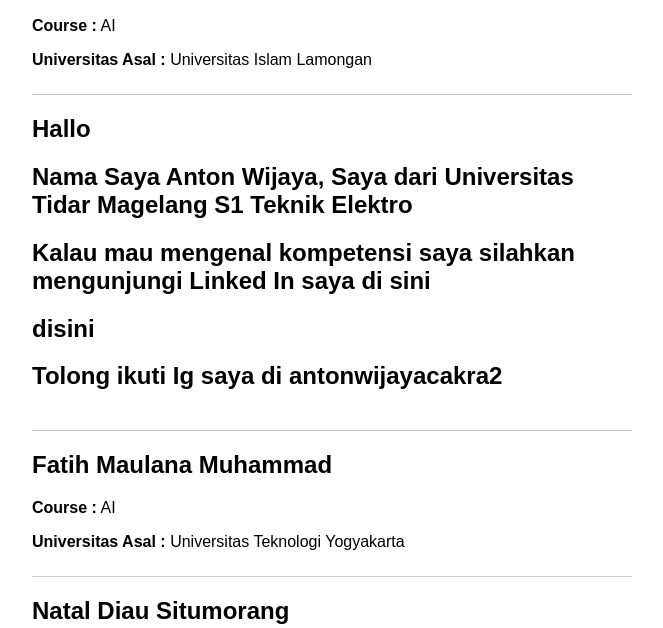
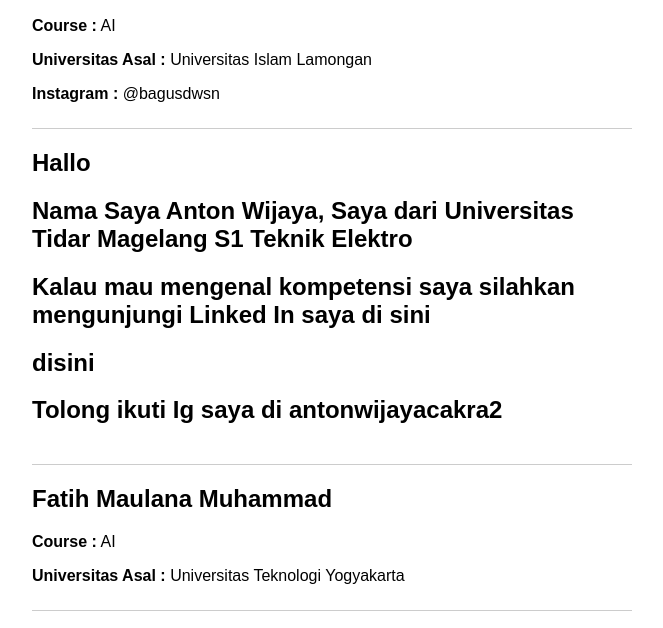
Before and after one commit to bagusdwsn/WebDevCollaborationProject, a plain HTML site: page index.html in a window 1280 px wide. Shown: the part 131-759 px from the top of the page, without its empty margins (308-971 px from the left). Drawn offline with Linux system fonts and the light colour scheme.

Commit message:
tambah ig bagus

```diff
--- a/index.html
+++ b/index.html
@@ -42,6 +42,7 @@
         <h2>Bagus Dwi Santoso</h2>
         <p><strong>Course :</strong> AI</p>
         <p><strong>Universitas Asal :</strong> Universitas Islam Lamongan</p>
+	<p><strong>Instagram :</strong> @bagusdwsn</p>
     </div>
     <div class="member">
 
```
